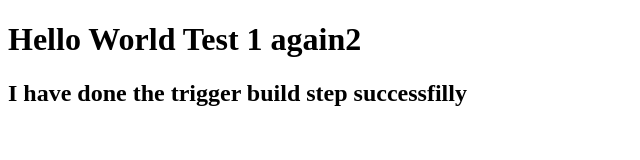
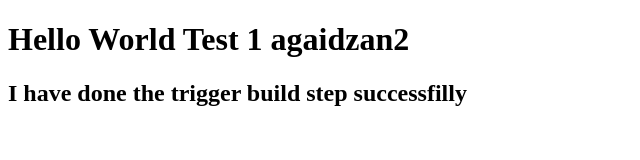
Before and after one commit to oussama1GH/PFARepository, a plain HTML site: page projet.html in a window 1280 px wide. Shown: the whole page, without its empty margins (0-640 px from the left). Drawn offline with Linux system fonts and the light colour scheme.

Commit message:
Update projet.html

```diff
--- a/projet.html
+++ b/projet.html
@@ -6,7 +6,7 @@
     <title>Document</title>
 </head>
 <body>
-    <h1>Hello World Test 1 again2</h1>
+    <h1>Hello World Test 1 agaidzan2</h1>
     <h2>I have done the trigger build step successfilly</h2>
 </body>
 </html>
```
